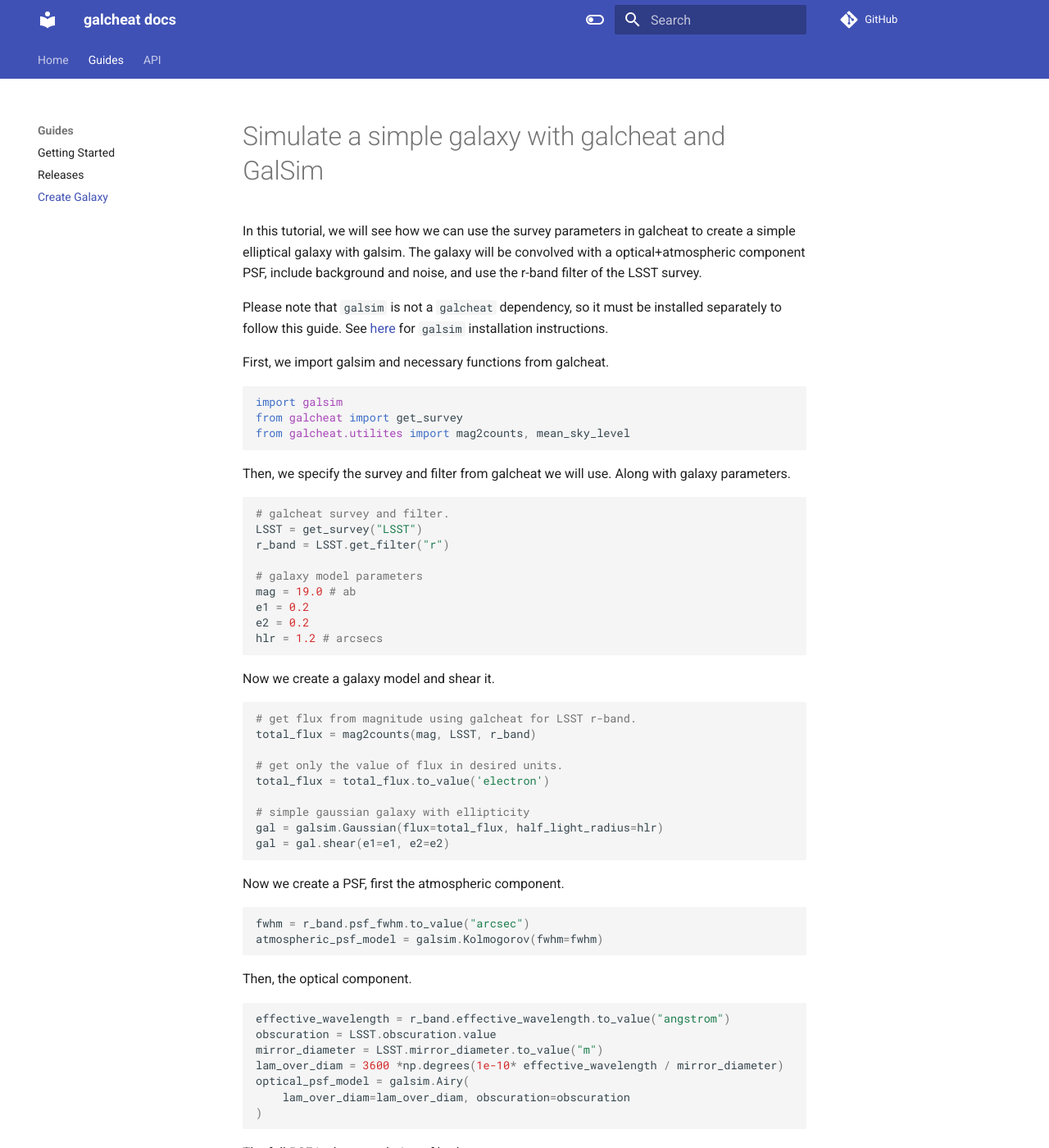
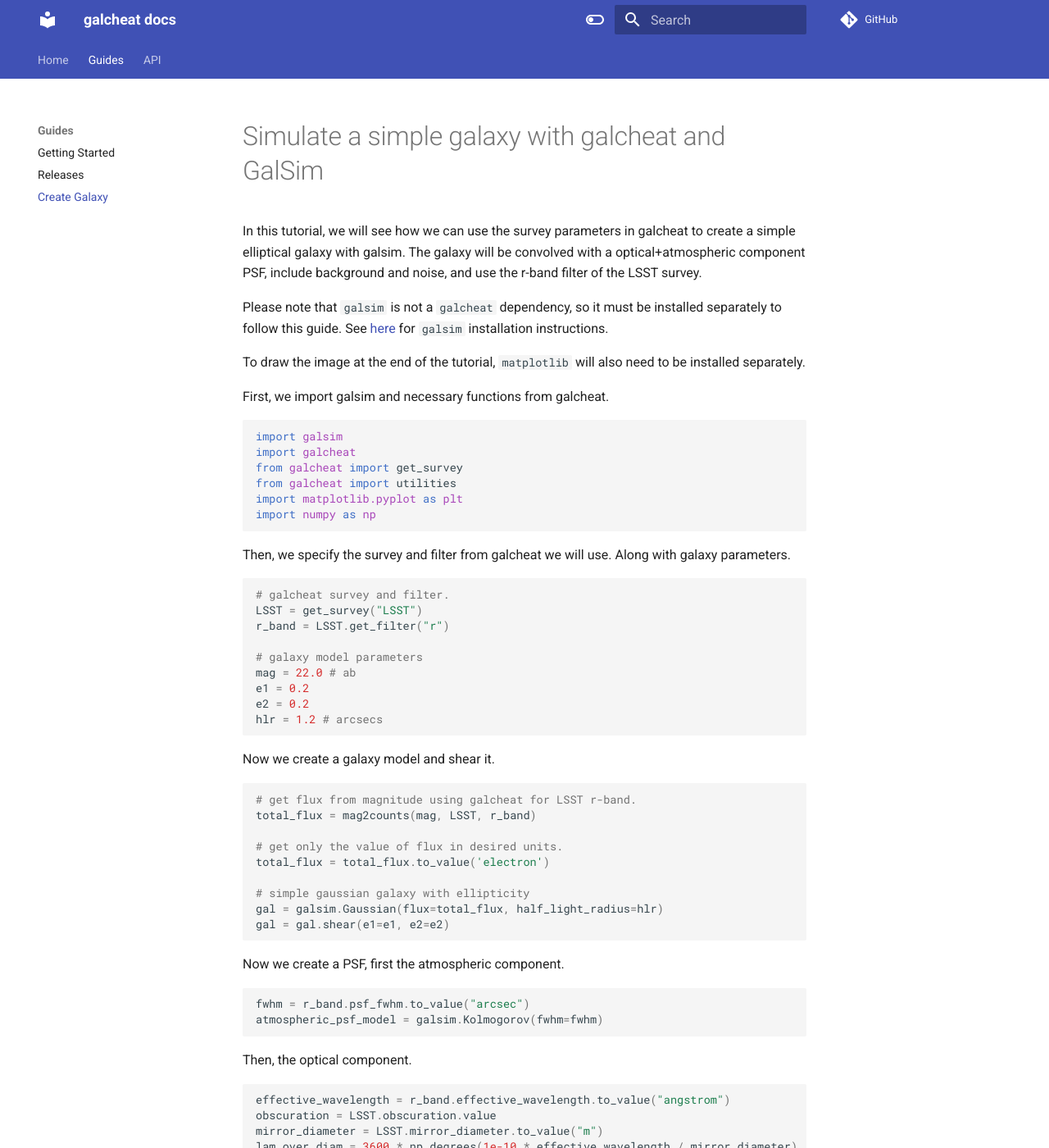
Before and after one commit to LSSTDESC/surveycodex, an MkDocs documentation site: the page built from docs/guides/create-galaxy.md, in a window 1280 px wide and 1400 px high. Shown: the whole window at 82% size. Built offline with MkDocs 1.6.1 and Material for MkDocs 9.7.7, drawn with Linux system fonts in a browser that asks for light colours; comment, search, counter and statistics services are not loaded; some of the changed text lies outside the part shown.

Commit message:
correct a few code bugs, add image

````diff
--- a/docs/guides/create-galaxy.md
+++ b/docs/guides/create-galaxy.md
@@ -9,12 +9,17 @@
 separately to follow this guide. See [here](https://galsim-developers.github.io/GalSim/_build/html/install.html)
 for `galsim` installation instructions.
 
+To draw the image at the end of the tutorial, `matplotlib` will also need to be installed separately.
+
 First, we import galsim and necessary functions from galcheat.
 
 ```python
 import galsim
+import galcheat
 from galcheat import get_survey
-from galcheat.utilites import mag2counts, mean_sky_level
+from galcheat import utilities
+import matplotlib.pyplot as plt
+import numpy as np
 ```
 
 Then, we specify the survey and filter from galcheat we will use. Along with
@@ -26,7 +31,7 @@
 r_band = LSST.get_filter("r")
 
 # galaxy model parameters
-mag = 19.0 # ab
+mag = 22.0 # ab
 e1 = 0.2
 e2 = 0.2
 hlr = 1.2 # arcsecs
@@ -59,10 +64,8 @@
 effective_wavelength = r_band.effective_wavelength.to_value("angstrom")
 obscuration = LSST.obscuration.value
 mirror_diameter = LSST.mirror_diameter.to_value("m")
-lam_over_diam = 3600 *np.degrees(1e-10* effective_wavelength / mirror_diameter)
-optical_psf_model = galsim.Airy(
-    lam_over_diam=lam_over_diam, obscuration=obscuration
-)
+lam_over_diam = 3600 * np.degrees(1e-10 * effective_wavelength / mirror_diameter)
+optical_psf_model = galsim.Airy(lam_over_diam=lam_over_diam, obscuration=obscuration)
 ```
 
 The full PSF is the convolution of both components.
@@ -81,14 +84,22 @@
 
 ```python
 # retrieve the sky level using galcheat.
-sky_level = mean_sky_level(LSST, r_band)
+sky_level = utilities.mean_sky_level(LSST, r_band).to_value('electron')
 
 # add noise and background to image.
 pixel_scale = LSST.pixel_scale.to_value('arcsec')
-generator = galsim.random.BaseDeviate(seed=seedseq_blend.generate_state(1))
+generator = galsim.random.BaseDeviate(seed=0)
 noise = galsim.PoissonNoise(rng=generator, sky_level=sky_level)
 image = conv_gal.drawImage(nx=53, ny=53, scale=pixel_scale)
 image.addNoise(noise)
 ```
 
 Now `image.array` can be plotted to see the galaxy that was produced.
+
+```python
+plt.imshow(image.array)
+```
+
+We get the following image:
+
+![galaxy](../images/galaxy.png)
````
Also changed, not shown: docs/images/galaxy.png (added).
